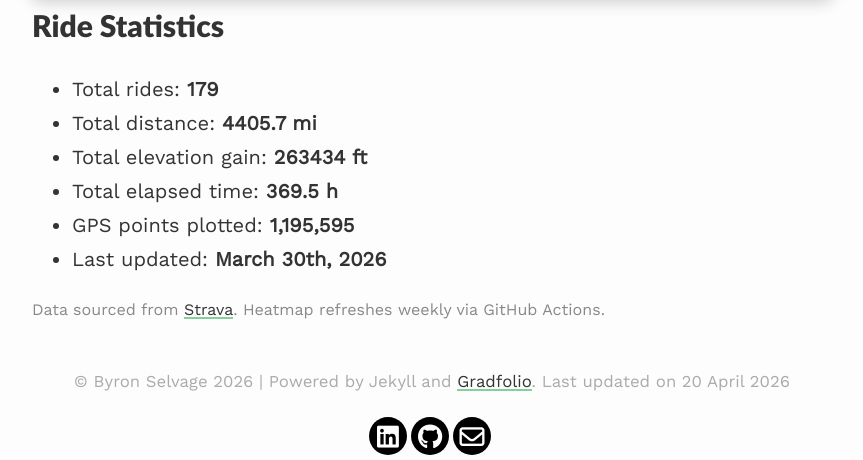
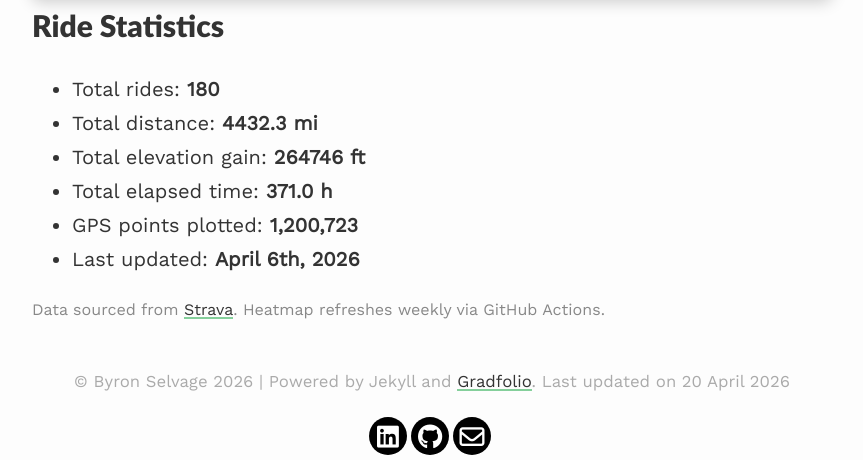
Before and after one commit to Byron-Selvage/Byron-Selvage.github.io, a Jekyll site: the page built from _pages/heatmap.md, in a window 1280 px wide. Shown: the part 842-1302 px from the top of the page, without its empty margins (208-1071 px from the left). Built offline with Jekyll 4.4.1, drawn with Linux system fonts in a browser that asks for light colours.

Commit message:
chore: update strava heatmap [skip ci]

```diff
--- a/_pages/heatmap.md
+++ b/_pages/heatmap.md
@@ -23,12 +23,12 @@ All my outdoor rides, visualized. Updated automatically every week.
 <!-- STATS:START -->
 ## Ride Statistics
 
-- Total rides: **179**
-- Total distance: **4405.7 mi**
-- Total elevation gain: **263434 ft**
-- Total elapsed time: **369.5 h**
-- GPS points plotted: **1,195,595**
-- Last updated: **March 30th, 2026**
+- Total rides: **180**
+- Total distance: **4432.3 mi**
+- Total elevation gain: **264746 ft**
+- Total elapsed time: **371.0 h**
+- GPS points plotted: **1,200,723**
+- Last updated: **April 6th, 2026**
 <!-- STATS:END -->
 
 <p style="font-size: 0.8em; color: #888; margin-top: 8px;">
```
